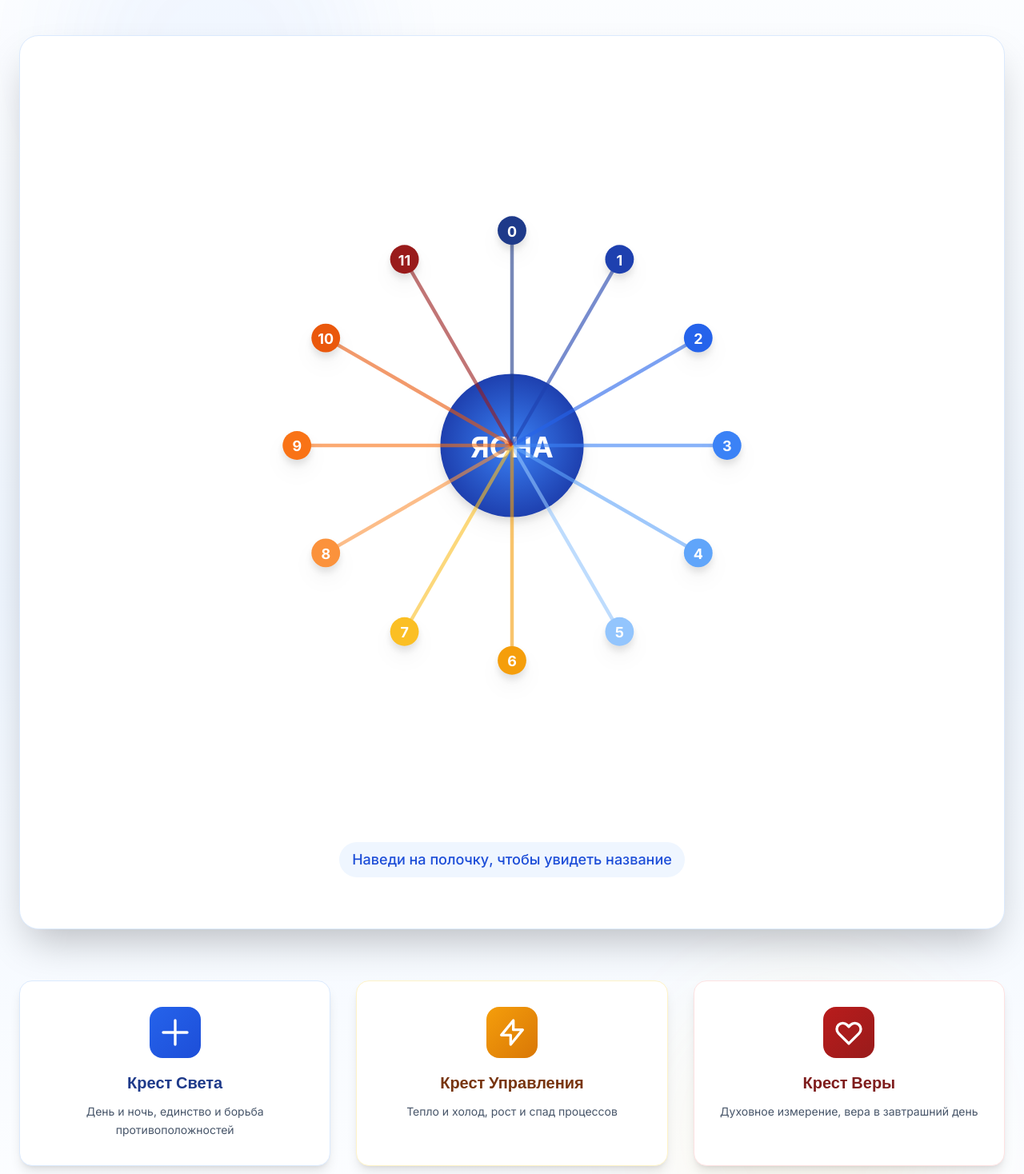
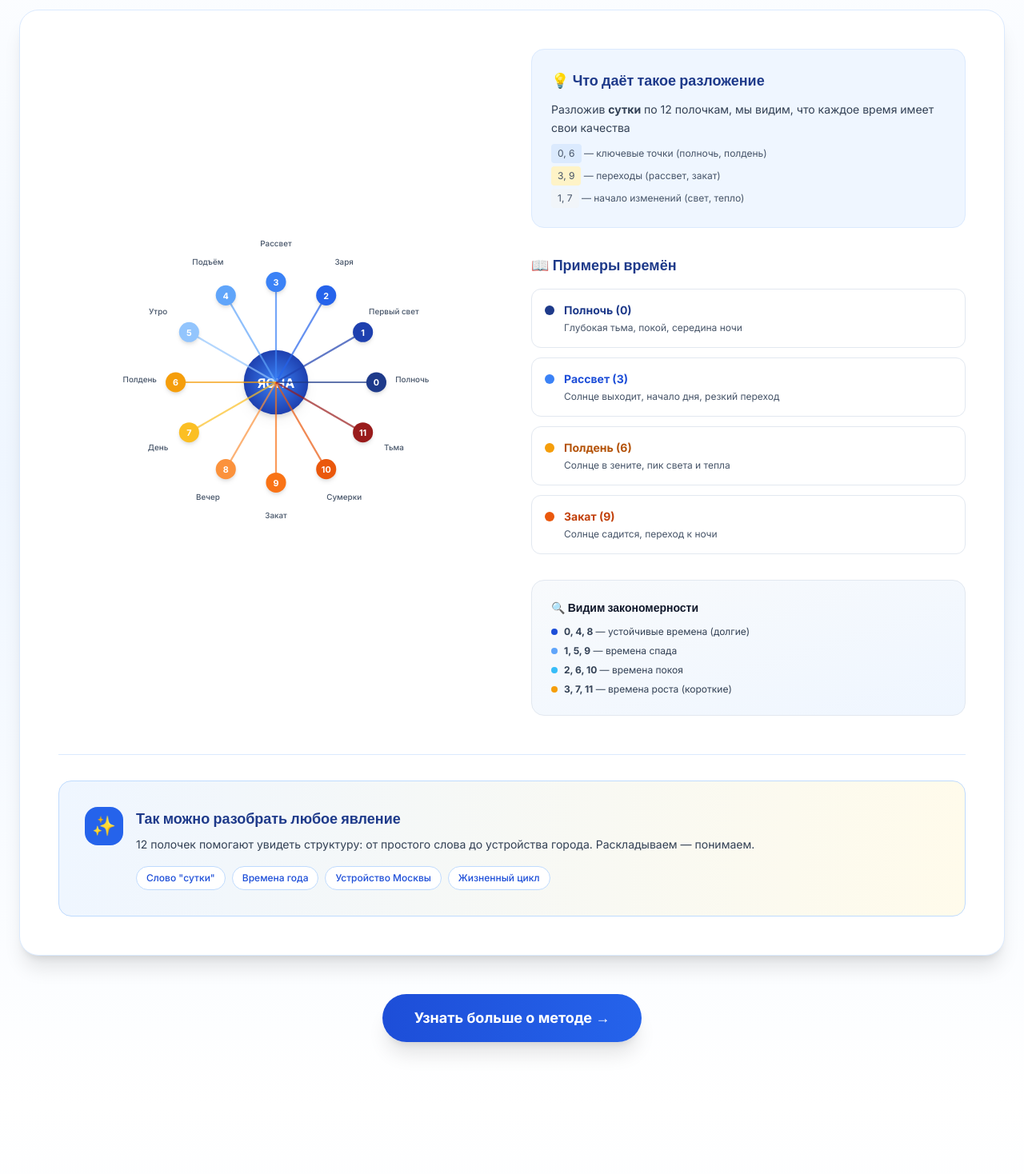
Before and after one commit to Avvacumrechevoi/yasna, a Next.js app in the folder russkaya-yasna-starter/: page / in a window 1280 px wide. Shown: the part 1160-2628 px from the top of the page at 80% size. Built offline with nearby package versions, Linux system fonts and the light colour scheme; no server answers; a web font is replaced by a local one.

Commit message:
Simplify Yasna Sutok block
Co-authored-by: jontaytsamarenql <jontaytsamarenql@hotmail.com>

```diff
--- a/russkaya-yasna-starter/components/sections/AboutProject.tsx
+++ b/russkaya-yasna-starter/components/sections/AboutProject.tsx
@@ -1,87 +1,77 @@
-const starRays = [
-  { angle: 0, label: "0", name: "Полночь", color: "#1e3a8a" },
-  { angle: 30, label: "1", name: "Первый свет", color: "#1e40af" },
-  { angle: 60, label: "2", name: "Заря", color: "#2563eb" },
-  { angle: 90, label: "3", name: "Рассвет", color: "#3b82f6" },
-  { angle: 120, label: "4", name: "Восход", color: "#60a5fa" },
-  { angle: 150, label: "5", name: "Утро", color: "#93c5fd" },
-  { angle: 180, label: "6", name: "Полдень", color: "#f59e0b" },
-  { angle: 210, label: "7", name: "День", color: "#fbbf24" },
-  { angle: 240, label: "8", name: "Вечер", color: "#fb923c" },
-  { angle: 270, label: "9", name: "Закат", color: "#f97316" },
-  { angle: 300, label: "10", name: "Сумерки", color: "#ea580c" },
-  { angle: 330, label: "11", name: "Тьма", color: "#991b1b" },
+const rays = [
+  { angle: 90, num: "0", name: "Полночь", color: "#1e3a8a" },
+  { angle: 60, num: "1", name: "Первый свет", color: "#1e40af" },
+  { angle: 30, num: "2", name: "Заря", color: "#2563eb" },
+  { angle: 0, num: "3", name: "Рассвет", color: "#3b82f6" },
+  { angle: 330, num: "4", name: "Подъём", color: "#60a5fa" },
+  { angle: 300, num: "5", name: "Утро", color: "#93c5fd" },
+  { angle: 270, num: "6", name: "Полдень", color: "#f59e0b" },
+  { angle: 240, num: "7", name: "День", color: "#fbbf24" },
+  { angle: 210, num: "8", name: "Вечер", color: "#fb923c" },
+  { angle: 180, num: "9", name: "Закат", color: "#f97316" },
+  { angle: 150, num: "10", name: "Сумерки", color: "#ea580c" },
+  { angle: 120, num: "11", name: "Тьма", color: "#991b1b" },
 ];
 
 export function AboutProjectSection() {
   return (
     <section
       id="about-project"
-      className="py-24 bg-gradient-to-b from-white via-blue-50 to-white relative overflow-hidden"
+      className="py-20 bg-gradient-to-b from-white via-blue-50 to-white"
     >
-      <div className="absolute inset-0 opacity-5">
-        <div className="absolute top-20 left-20 w-96 h-96 bg-blue-500 rounded-full blur-3xl" />
-        <div className="absolute bottom-20 right-20 w-96 h-96 bg-amber-400 rounded-full blur-3xl" />
-      </div>
-
-      <div className="max-w-7xl mx-auto px-6 relative z-10">
-        <div className="text-center mb-16">
+      <div className="max-w-7xl mx-auto px-6">
+        <div className="text-center mb-12">
           <h2 className="text-4xl md:text-5xl font-bold text-blue-900 mb-4">
-            Как устроен мир по Ясне
+            Пример: разбираем сутки
           </h2>
           <p className="text-xl text-slate-600 max-w-3xl mx-auto">
-            Любое явление можно разложить по 12 полочкам Ясной Звезды
+            Любое явление можно разложить по 12 полочкам и увидеть его структуру
           </p>
         </div>
 
-        <div className="bg-white rounded-3xl p-12 lg:p-16 shadow-2xl border border-blue-100">
-          <div className="relative w-full max-w-4xl mx-auto aspect-square">
-            <svg viewBox="0 0 600 600" className="w-full h-full">
+        <div className="bg-white rounded-3xl p-8 lg:p-12 shadow-xl border border-blue-100">
+          <div className="grid lg:grid-cols-2 gap-12 items-center">
+            <div className="relative">
+              <svg viewBox="0 0 500 500" className="w-full h-auto max-w-md mx-auto">
                 <circle
-                cx="300"
-                cy="300"
-                r="60"
+                  cx="250"
+                  cy="250"
+                  r="45"
                   fill="url(#centerGradient)"
                   className="drop-shadow-lg"
                 />
                 <text
-                x="300"
-                y="310"
+                  x="250"
+                  y="258"
                   textAnchor="middle"
                   className="fill-white font-bold"
-                style={{ fontSize: "24px" }}
+                  style={{ fontSize: "18px" }}
                 >
                   ЯСНА
                 </text>
 
-              {starRays.map((ray, index) => {
+                {rays.map((ray, index) => {
                   const angle = (ray.angle - 90) * (Math.PI / 180);
-                const x1 = 300;
-                const y1 = 300;
-                const x2 = 300 + 180 * Math.cos(angle);
-                const y2 = 300 + 180 * Math.sin(angle);
-                const labelX = 300 + 230 * Math.cos(angle);
-                const labelY = 300 + 230 * Math.sin(angle);
+                  const x1 = 250;
+                  const y1 = 250;
+                  const x2 = 250 + 140 * Math.cos(angle);
+                  const y2 = 250 + 140 * Math.sin(angle);
+                  const labelX = 250 + 190 * Math.cos(angle);
+                  const labelY = 250 + 190 * Math.sin(angle);
 
                   return (
-                  <g key={index} className="group cursor-pointer">
+                    <g key={index} className="group">
                       <line
                         x1={x1}
                         y1={y1}
                         x2={x2}
                         y2={y2}
                         stroke={ray.color}
-                      strokeWidth="3"
-                      className="group-hover:stroke-[6] transition-all"
-                      opacity="0.6"
+                        strokeWidth="2.5"
+                        opacity="0.7"
                       />
-                    <circle
-                      cx={x2}
-                      cy={y2}
-                      r="12"
-                      fill={ray.color}
-                      className="group-hover:r-[20] transition-all drop-shadow-lg"
-                    />
+
+                      <circle cx={x2} cy={y2} r="14" fill={ray.color} className="drop-shadow-md" />
                       <text
                         x={x2}
                         y={y2 + 5}
@@ -89,14 +79,15 @@ export function AboutProjectSection() {
                         className="fill-white font-bold pointer-events-none"
                         style={{ fontSize: "12px" }}
                       >
-                      {ray.label}
+                        {ray.num}
                       </text>
+
                       <text
                         x={labelX}
                         y={labelY}
                         textAnchor="middle"
-                      className="fill-slate-700 font-semibold opacity-0 group-hover:opacity-100 transition-opacity pointer-events-none"
-                      style={{ fontSize: "14px" }}
+                        className="fill-slate-600 font-medium pointer-events-none"
+                        style={{ fontSize: "11px" }}
                       >
                         {ray.name}
                       </text>
@@ -113,57 +104,153 @@ export function AboutProjectSection() {
               </svg>
             </div>
 
-          <div className="text-center mt-12">
-            <p className="text-slate-600 text-lg">
-              <span className="inline-block px-4 py-2 bg-blue-50 rounded-full text-blue-700 font-medium">
-                Наведи на полочку, чтобы увидеть название
-              </span>
+            <div className="space-y-8">
+              <div className="bg-blue-50 rounded-2xl p-6 border border-blue-100">
+                <h3 className="text-lg font-bold text-blue-900 mb-3">
+                  💡 Что даёт такое разложение
+                </h3>
+                <div className="text-slate-700 text-sm space-y-2 leading-relaxed">
+                  <p>
+                    Разложив <strong>сутки</strong> по 12 полочкам, мы видим, что каждое
+                    время имеет свои качества
+                  </p>
+                  <p className="text-xs text-slate-600 mt-3">
+                    <span className="inline-block px-2 py-1 bg-blue-100 rounded">0, 6</span>{" "}
+                    — ключевые точки (полночь, полдень)
+                    <br />
+                    <span className="inline-block px-2 py-1 bg-amber-100 rounded mt-1">
+                      3, 9
+                    </span>{" "}
+                    — переходы (рассвет, закат)
+                    <br />
+                    <span className="inline-block px-2 py-1 bg-slate-100 rounded mt-1">
+                      1, 7
+                    </span>{" "}
+                    — начало изменений (свет, тепло)
                   </p>
                 </div>
               </div>
 
-        <div className="grid md:grid-cols-3 gap-8 mt-16">
-          <div className="text-center p-8 bg-white rounded-2xl shadow-lg border border-blue-100">
-            <div className="w-16 h-16 bg-gradient-to-br from-blue-600 to-blue-700 rounded-2xl flex items-center justify-center mx-auto mb-4">
-              <svg className="w-10 h-10 text-white" fill="none" stroke="currentColor" viewBox="0 0 24 24">
-                <path strokeLinecap="round" strokeLinejoin="round" strokeWidth={2} d="M12 3v18M3 12h18" />
-              </svg>
+              <div>
+                <h3 className="text-lg font-bold text-blue-900 mb-4">📖 Примеры времён</h3>
+
+                <div className="space-y-3">
+                  <div className="flex items-start gap-3 p-4 bg-white rounded-xl border border-slate-200">
+                    <div className="w-3 h-3 rounded-full bg-blue-900 flex-shrink-0 mt-1" />
+                    <div>
+                      <div className="font-bold text-blue-900 text-sm mb-1">
+                        Полночь (0)
                       </div>
-            <h3 className="text-xl font-bold text-blue-900 mb-3">Крест Света</h3>
-            <p className="text-slate-600 text-sm leading-relaxed">
-              День и ночь, единство и борьба противоположностей
-            </p>
+                      <div className="text-xs text-slate-600">
+                        Глубокая тьма, покой, середина ночи
                       </div>
-
-          <div className="text-center p-8 bg-white rounded-2xl shadow-lg border border-amber-100">
-            <div className="w-16 h-16 bg-gradient-to-br from-amber-500 to-amber-600 rounded-2xl flex items-center justify-center mx-auto mb-4">
-              <svg className="w-10 h-10 text-white" fill="none" stroke="currentColor" viewBox="0 0 24 24">
-                <path strokeLinecap="round" strokeLinejoin="round" strokeWidth={2} d="M13 10V3L4 14h7v7l9-11h-7z" />
-              </svg>
-            </div>
-            <h3 className="text-xl font-bold text-amber-900 mb-3">Крест Управления</h3>
-            <p className="text-slate-600 text-sm leading-relaxed">
-              Тепло и холод, рост и спад процессов
-            </p>
-          </div>
-
-          <div className="text-center p-8 bg-white rounded-2xl shadow-lg border border-red-100">
-            <div className="w-16 h-16 bg-gradient-to-br from-red-700 to-red-800 rounded-2xl flex items-center justify-center mx-auto mb-4">
-              <svg className="w-10 h-10 text-white" fill="none" stroke="currentColor" viewBox="0 0 24 24">
-                <path strokeLinecap="round" strokeLinejoin="round" strokeWidth={2} d="M4.318 6.318a4.5 4.5 0 000 6.364L12 20.364l7.682-7.682a4.5 4.5 0 00-6.364-6.364L12 7.636l-1.318-1.318a4.5 4.5 0 00-6.364 0z" />
-              </svg>
-            </div>
-            <h3 className="text-xl font-bold text-red-900 mb-3">Крест Веры</h3>
-            <p className="text-slate-600 text-sm leading-relaxed">
-              Духовное измерение, вера в завтрашний день
-            </p>
                     </div>
                   </div>
 
-        <div className="text-center mt-16">
+                  <div className="flex items-start gap-3 p-4 bg-white rounded-xl border border-slate-200">
+                    <div className="w-3 h-3 rounded-full bg-blue-500 flex-shrink-0 mt-1" />
+                    <div>
+                      <div className="font-bold text-blue-700 text-sm mb-1">Рассвет (3)</div>
+                      <div className="text-xs text-slate-600">
+                        Солнце выходит, начало дня, резкий переход
+                      </div>
+                    </div>
+                  </div>
+
+                  <div className="flex items-start gap-3 p-4 bg-white rounded-xl border border-slate-200">
+                    <div className="w-3 h-3 rounded-full bg-amber-500 flex-shrink-0 mt-1" />
+                    <div>
+                      <div className="font-bold text-amber-700 text-sm mb-1">Полдень (6)</div>
+                      <div className="text-xs text-slate-600">
+                        Солнце в зените, пик света и тепла
+                      </div>
+                    </div>
+                  </div>
+
+                  <div className="flex items-start gap-3 p-4 bg-white rounded-xl border border-slate-200">
+                    <div className="w-3 h-3 rounded-full bg-orange-600 flex-shrink-0 mt-1" />
+                    <div>
+                      <div className="font-bold text-orange-700 text-sm mb-1">Закат (9)</div>
+                      <div className="text-xs text-slate-600">
+                        Солнце садится, переход к ночи
+                      </div>
+                    </div>
+                  </div>
+                </div>
+              </div>
+
+              <div className="bg-gradient-to-br from-slate-50 to-blue-50 rounded-2xl p-6 border border-slate-200">
+                <h3 className="text-sm font-bold text-slate-900 mb-3">
+                  🔍 Видим закономерности
+                </h3>
+                <div className="space-y-2 text-xs text-slate-700">
+                  <div className="flex items-center gap-2">
+                    <div className="w-2 h-2 rounded-full bg-blue-700" />
+                    <span>
+                      <strong>0, 4, 8</strong> — устойчивые времена (долгие)
+                    </span>
+                  </div>
+                  <div className="flex items-center gap-2">
+                    <div className="w-2 h-2 rounded-full bg-blue-400" />
+                    <span>
+                      <strong>1, 5, 9</strong> — времена спада
+                    </span>
+                  </div>
+                  <div className="flex items-center gap-2">
+                    <div className="w-2 h-2 rounded-full bg-sky-400" />
+                    <span>
+                      <strong>2, 6, 10</strong> — времена покоя
+                    </span>
+                  </div>
+                  <div className="flex items-center gap-2">
+                    <div className="w-2 h-2 rounded-full bg-amber-500" />
+                    <span>
+                      <strong>3, 7, 11</strong> — времена роста (короткие)
+                    </span>
+                  </div>
+                </div>
+              </div>
+            </div>
+          </div>
+
+          <div className="mt-12 pt-8 border-t border-blue-100">
+            <div className="bg-gradient-to-r from-blue-50 to-amber-50 rounded-2xl p-8 border border-blue-200">
+              <div className="flex items-start gap-4">
+                <div className="w-12 h-12 bg-blue-600 rounded-2xl flex items-center justify-center flex-shrink-0">
+                  <span className="text-2xl">✨</span>
+                </div>
+                <div>
+                  <h3 className="text-lg font-bold text-blue-900 mb-2">
+                    Так можно разобрать любое явление
+                  </h3>
+                  <p className="text-slate-700 text-sm leading-relaxed mb-4">
+                    12 полочек помогают увидеть структуру: от простого слова до устройства
+                    города. Раскладываем — понимаем.
+                  </p>
+                  <div className="flex flex-wrap gap-2 text-xs">
+                    <span className="px-3 py-1.5 bg-white rounded-full text-blue-700 font-medium border border-blue-200">
+                      Слово &quot;сутки&quot;
+                    </span>
+                    <span className="px-3 py-1.5 bg-white rounded-full text-blue-700 font-medium border border-blue-200">
+                      Времена года
+                    </span>
+                    <span className="px-3 py-1.5 bg-white rounded-full text-blue-700 font-medium border border-blue-200">
+                      Устройство Москвы
+                    </span>
+                    <span className="px-3 py-1.5 bg-white rounded-full text-blue-700 font-medium border border-blue-200">
+                      Жизненный цикл
+                    </span>
+                  </div>
+                </div>
+              </div>
+            </div>
+          </div>
+        </div>
+
+        <div className="text-center mt-12">
           <a href="/about-method">
-            <button className="px-10 py-5 bg-gradient-to-r from-blue-700 to-blue-600 text-white rounded-full font-bold text-lg hover:scale-105 transition-all shadow-xl hover:shadow-2xl">
-              Узнать подробнее о методе →
+            <button className="px-10 py-4 bg-gradient-to-r from-blue-700 to-blue-600 text-white rounded-full font-bold text-lg hover:scale-105 transition-all shadow-xl hover:shadow-2xl">
+              Узнать больше о методе →
             </button>
           </a>
         </div>
```
Lines whose indentation alone changed are shown as unchanged.
